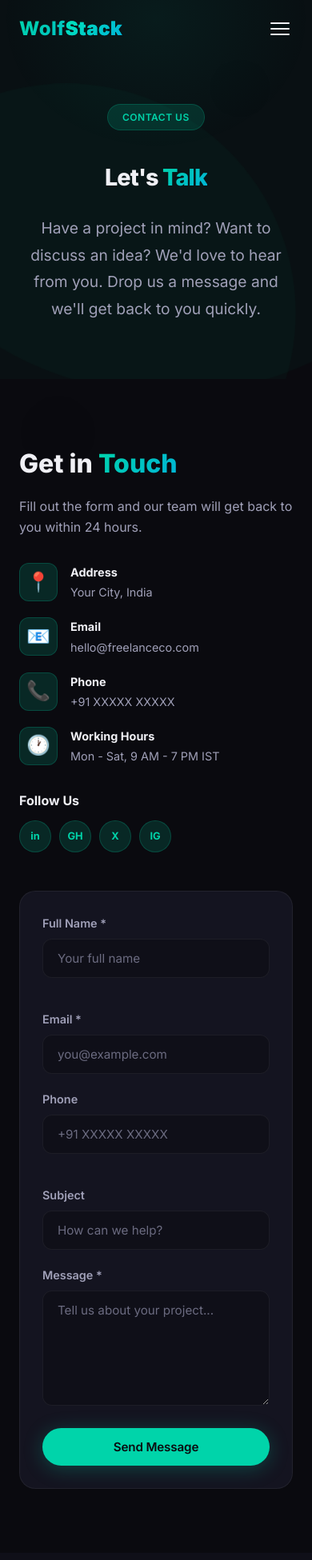
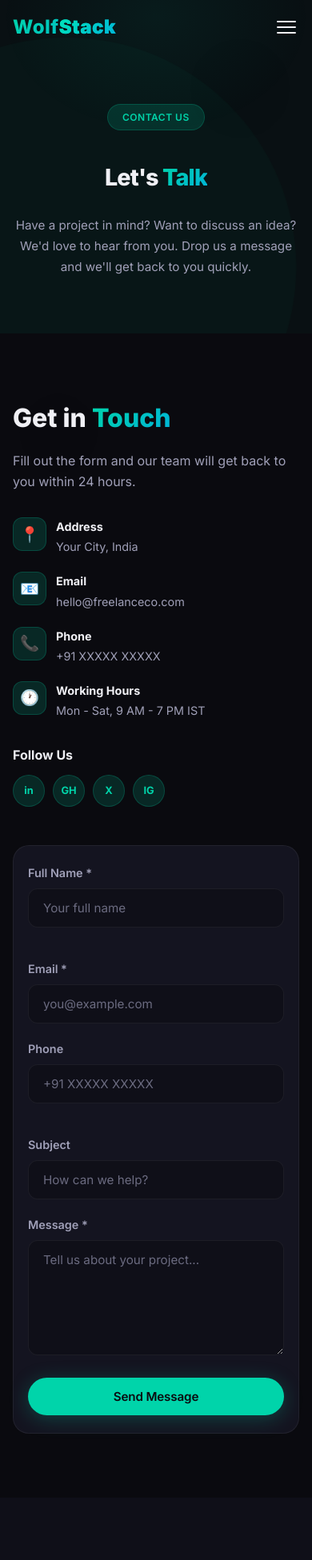
Before and after one commit to Yogesh-R2125/Our_Company, a React (Vite) app: page /contact in a window 390 px wide. Shown: the top 1951 px of the page at 80% size. Built offline with nearby package versions, Linux system fonts and the light colour scheme; no server answers.

Commit message:
Reponsive

```diff
--- a/src/components/Navbar.jsx
+++ b/src/components/Navbar.jsx
@@ -18,6 +18,14 @@ const Navbar = () => {
     setIsOpen(false);
   }, [location]);
 
+  useEffect(() => {
+    document.body.style.overflow = isOpen ? 'hidden' : '';
+
+    return () => {
+      document.body.style.overflow = '';
+    };
+  }, [isOpen]);
+
   const navLinks = [
     { path: '/', label: 'Home' },
     { path: '/services', label: 'Services' },
@@ -32,7 +40,7 @@ const Navbar = () => {
           <span className="logo-gradient">Wolf<span className="logo-highlight">Stack</span></span>
         </Link>
 
-        <div className={`nav-menu ${isOpen ? 'active' : ''}`}>
+        <div id="site-navigation" className={`nav-menu ${isOpen ? 'active' : ''}`}>
           {navLinks.map((link) => (
             <Link
               key={link.path}
@@ -49,6 +57,8 @@ const Navbar = () => {
           className={`hamburger ${isOpen ? 'active' : ''}`}
           onClick={() => setIsOpen(!isOpen)}
           aria-label="Toggle navigation menu"
+          aria-expanded={isOpen}
+          aria-controls="site-navigation"
         >
           <span></span>
           <span></span>
--- a/src/index.css
+++ b/src/index.css
@@ -59,6 +59,7 @@
 
 html {
   scroll-behavior: smooth;
+  overflow-x: hidden;
 }
 
 body {
@@ -68,6 +69,7 @@ body {
   color: var(--text-primary);
   -webkit-font-smoothing: antialiased;
   -moz-osx-font-smoothing: grayscale;
+  overflow-x: hidden;
 }
 
 img { max-width: 100%; display: block; }
@@ -77,6 +79,7 @@ a { text-decoration: none; color: inherit; }
   max-width: var(--max-width);
   margin: 0 auto;
   padding: 0 24px;
+  width: 100%;
 }
 
 .section {
@@ -1849,8 +1852,17 @@ a { text-decoration: none; color: inherit; }
    RESPONSIVE - TABLET (1024px)
    ========================================== */
 @media (max-width: 1024px) {
+  .section {
+    padding: 96px 0;
+  }
+
   .hero-content h1 {
     font-size: 3.2rem;
+  }
+
+  .hero-stats {
+    gap: 32px;
+    flex-wrap: wrap;
   }
 
   .about-snippet-grid {
@@ -1869,6 +1881,17 @@ a { text-decoration: none; color: inherit; }
 
   .process-timeline {
     grid-template-columns: repeat(2, 1fr);
+  }
+
+  .services-grid,
+  .services-full-grid,
+  .values-grid,
+  .tech-grid {
+    grid-template-columns: repeat(2, 1fr);
+  }
+
+  .contact-form {
+    padding: 40px;
   }
 
   .pricing-grid {
@@ -1898,23 +1921,39 @@ a { text-decoration: none; color: inherit; }
 @media (max-width: 768px) {
   .section { padding: 80px 0; }
 
+  .container,
+  .hero-content,
+  .nav-container,
+  .footer-content {
+    padding-left: 20px;
+    padding-right: 20px;
+  }
+
+  .section-header {
+    margin-bottom: 48px;
+  }
+
   /* Mobile Nav */
   .hamburger { display: flex; }
 
   .nav-menu {
     position: fixed;
-    top: 0;
+    top: var(--nav-height);
     right: -100%;
-    width: 80%;
-    max-width: 340px;
-    height: 100vh;
-    background: var(--bg-secondary);
+    width: 100%;
+    max-width: none;
+    height: calc(100vh - var(--nav-height));
+    background: rgba(15, 15, 24, 0.96);
+    backdrop-filter: blur(24px);
+    -webkit-backdrop-filter: blur(24px);
     flex-direction: column;
-    justify-content: center;
-    gap: 8px;
-    padding: 24px;
+    justify-content: flex-start;
+    align-items: stretch;
+    gap: 10px;
+    padding: 28px 20px 36px;
     transition: right 0.35s cubic-bezier(0.4, 0, 0.2, 1);
-    border-left: 1px solid var(--border-color);
+    border-top: 1px solid var(--border-color);
+    overflow-y: auto;
   }
 
   .nav-menu.active {
@@ -1938,6 +1977,7 @@ a { text-decoration: none; color: inherit; }
     margin-top: 16px;
     text-align: center;
     width: 100%;
+    padding: 14px 20px;
   }
 
   /* Hero */
@@ -1945,6 +1985,14 @@ a { text-decoration: none; color: inherit; }
 
   .hero-content h1 {
     font-size: 2.6rem;
+    line-height: 1.05;
+  }
+
+  .hero-subtitle,
+  .section-header p,
+  .cta-content p {
+    font-size: 1rem;
+    line-height: 1.7;
   }
 
   .page-hero { padding: 130px 0 70px; }
@@ -1967,7 +2015,10 @@ a { text-decoration: none; color: inherit; }
   .services-grid,
   .services-full-grid,
   .tech-grid,
-  .values-grid {
+  .values-grid,
+  .about-snippet-visual,
+  .pricing-grid,
+  .contact-grid {
     grid-template-columns: 1fr;
   }
 
@@ -1985,6 +2036,25 @@ a { text-decoration: none; color: inherit; }
 
   .portfolio-grid {
     grid-template-columns: 1fr;
+  }
+
+  .portfolio-filters {
+    justify-content: flex-start;
+    flex-wrap: nowrap;
+    overflow-x: auto;
+    padding-bottom: 4px;
+    margin-right: -20px;
+    padding-right: 20px;
+    scrollbar-width: none;
+  }
+
+  .portfolio-filters::-webkit-scrollbar {
+    display: none;
+  }
+
+  .filter-btn {
+    flex-shrink: 0;
+    white-space: nowrap;
   }
 
   /* Section Headers */
@@ -2004,6 +2074,19 @@ a { text-decoration: none; color: inherit; }
     gap: 32px;
   }
 
+  .footer-content {
+    padding-top: 88px;
+    padding-bottom: 32px;
+  }
+
+  .newsletter-form {
+    flex-direction: column;
+  }
+
+  .newsletter-form button {
+    width: 100%;
+  }
+
   .footer-bottom {
     flex-direction: column;
     gap: 8px;
@@ -2018,12 +2101,37 @@ a { text-decoration: none; color: inherit; }
   .contact-form {
     padding: 28px;
   }
+
+  .story-milestones {
+    padding-left: 20px;
+  }
+
+  .testimonial-card,
+  .faq-item,
+  .service-card,
+  .service-full-card,
+  .pricing-card {
+    padding-left: 24px;
+    padding-right: 24px;
+  }
 }
 
 /* ==========================================
    RESPONSIVE - SMALL MOBILE (480px)
    ========================================== */
 @media (max-width: 480px) {
+  .container,
+  .hero-content,
+  .nav-container,
+  .footer-content {
+    padding-left: 16px;
+    padding-right: 16px;
+  }
+
+  .navbar {
+    height: 68px;
+  }
+
   .hero-content h1 {
     font-size: 2rem;
   }
@@ -2040,15 +2148,56 @@ a { text-decoration: none; color: inherit; }
     font-size: 0.75rem;
   }
 
+  .btn,
+  .nav-cta {
+    width: 100%;
+    padding-left: 20px;
+    padding-right: 20px;
+  }
+
+  .nav-link {
+    font-size: 1rem;
+  }
+
   .stat-number {
     font-size: 1.8rem;
   }
 
-  .newsletter-form {
+  .hero-subtitle {
+    font-size: 0.95rem;
+  }
+
+  .contact-form,
+  .faq-item,
+  .testimonial-card,
+  .service-card,
+  .service-full-card,
+  .pricing-card,
+  .tech-group {
+    padding: 22px 18px;
+  }
+
+  .portfolio-card-content {
+    padding: 20px 18px;
+  }
+
+  .contact-item {
+    gap: 12px;
+  }
+
+  .contact-item-icon {
+    width: 42px;
+    height: 42px;
+    font-size: 1.2rem;
+  }
+
+  .story-milestones {
+    padding-left: 16px;
+    gap: 24px;
+  }
+
+  .milestone {
+    gap: 12px;
     flex-direction: column;
   }
-
-  .newsletter-form button {
-    width: 100%;
-  }
-}
+}
```
